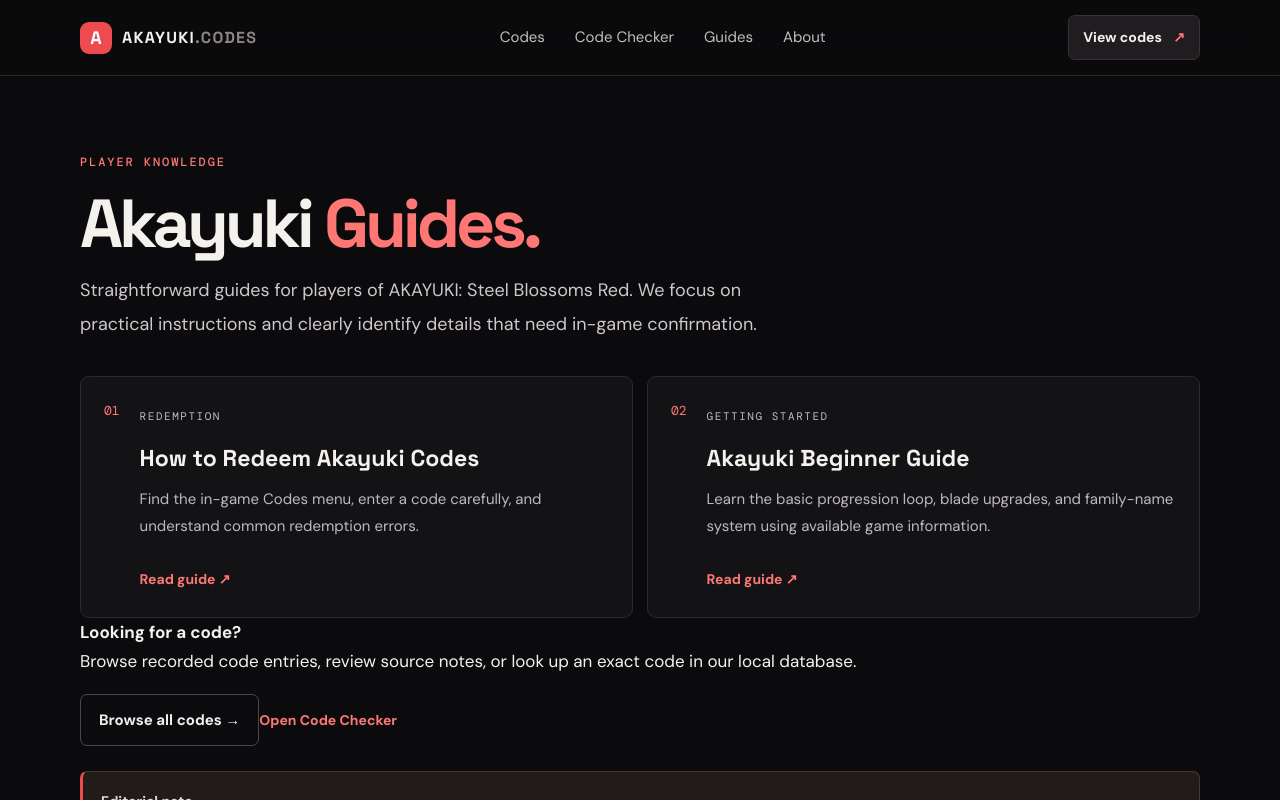
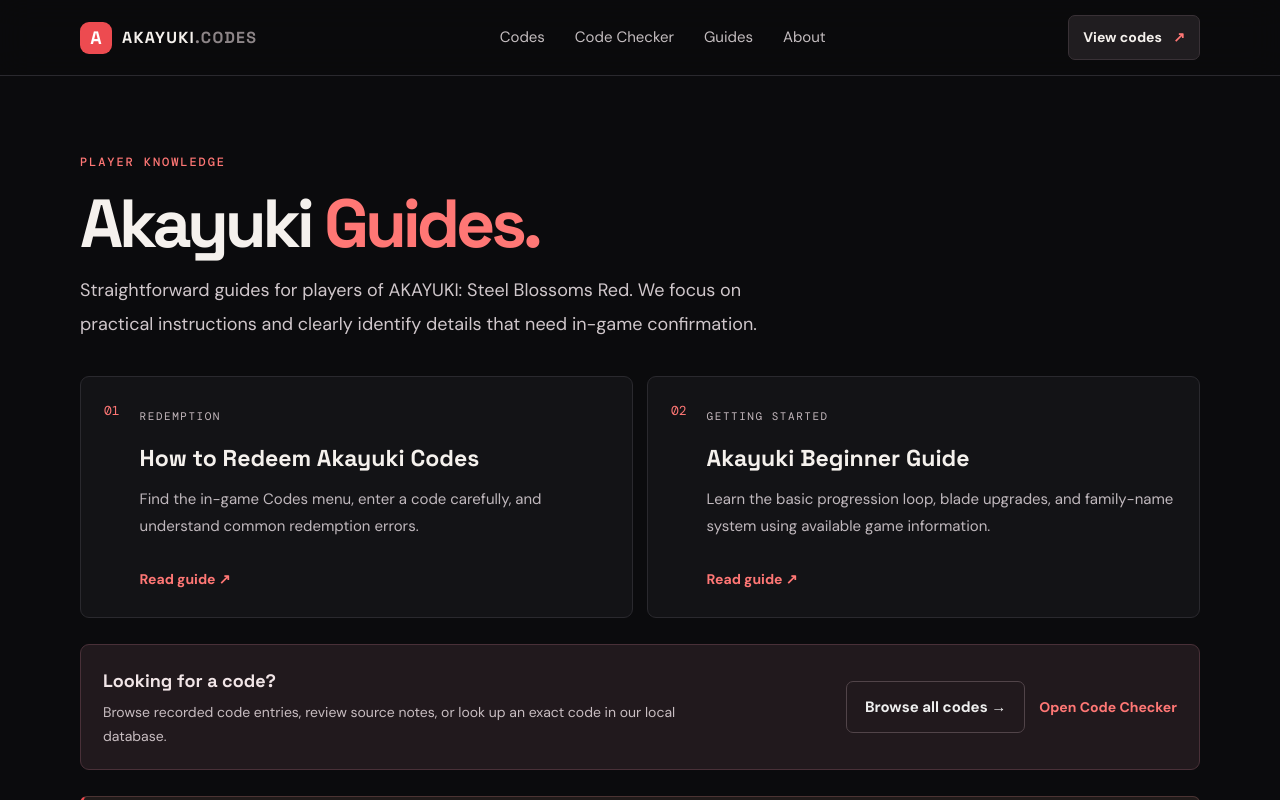
Before and after one commit to donnyhuang1990/akayuki-codes-hub, a Next.js app: page /guides in a window 1280 px wide. Shown: the top 800 px of the page. Built offline with nearby package versions, Linux system fonts and the light colour scheme.

Commit message:
Style guide hub and related navigation

```diff
--- a/app/globals.css
+++ b/app/globals.css
@@ -122,3 +122,15 @@ a:focus-visible, button:focus-visible, input:focus-visible, select:focus-visible
 .checker-next-links{display:flex;align-items:center;gap:13px;flex-wrap:wrap;flex-shrink:0}
 .checker-next-links .button{white-space:nowrap}
 @media(max-width:700px){.checker-next-steps{align-items:flex-start;flex-direction:column;padding:17px}.checker-next-links{align-items:flex-start;flex-direction:column}.checker-input-help{font-size:12px}}
+
+
+/* Guide cross-navigation */
+.guides-tools-panel{display:flex;align-items:center;justify-content:space-between;gap:22px;margin:26px 0;padding:20px 22px;background:#21191d;border:1px solid #493038;border-radius:9px}
+.guides-tools-panel strong{font-family:'Space Grotesk',sans-serif;font-size:18px;color:#f1e5e7}
+.guides-tools-panel p{font-size:14px;line-height:1.7;color:#c8bdc1;margin:5px 0 0;max-width:620px}
+.guides-tools-links,.article-cta-links{display:flex;align-items:center;gap:14px;flex-wrap:wrap}
+.guides-tools-links{flex-shrink:0}
+.guides-tools-links .button{white-space:nowrap}
+.article-related{margin-top:22px;padding-top:14px;border-top:1px solid #3b3237;font-size:13px;color:#c4b9be}
+.article-related a{color:var(--red2);text-decoration:underline;text-underline-offset:3px}
+@media(max-width:700px){.guides-tools-panel{align-items:flex-start;flex-direction:column;padding:17px}.guides-tools-links,.article-cta-links{align-items:flex-start;flex-direction:column}}
```
